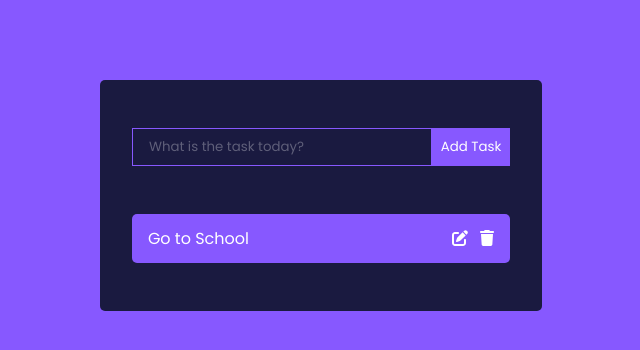
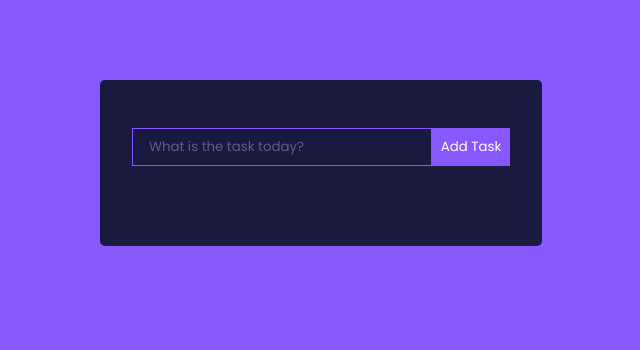
Before and after one commit to KrasimirKolew/ToDoList, a React (Vite) app in the folder todolistreact/: page / in a window 1280 px wide. Shown: the top 350 px of the page, without its empty margins (319-959 px from the left). Built offline with nearby package versions, Linux system fonts and the light colour scheme.

Commit message:
add func for adding a lot of tasks

```diff
--- a/todolistreact/src/Components/Todo.jsx
+++ b/todolistreact/src/Components/Todo.jsx
@@ -3,10 +3,10 @@
 import { faPenToSquare } from '@fortawesome/free-solid-svg-icons'
 import { faTrash } from '@fortawesome/free-solid-svg-icons'
 
-export const Todo = () => {
+export const Todo = ({ task }) => {
     return (
         <div className='Todo'>
-            <p>Go to School</p>
+            <p>{ task.task }</p>
             <div>
                 <FontAwesomeIcon icon={faPenToSquare} />
                 <FontAwesomeIcon icon={faTrash} />
--- a/todolistreact/src/Components/TodoWrapper.jsx
+++ b/todolistreact/src/Components/TodoWrapper.jsx
@@ -19,7 +19,10 @@
     return (
         <div className='TodoWrapper'>
             <TodoForm addTodo={addTodo} />
-            <Todo />
+            {todos.map((todo, index) => (
+                <Todo task={todo} key={index}/>
+            ))}
+
         </div>
     )
 }
```
